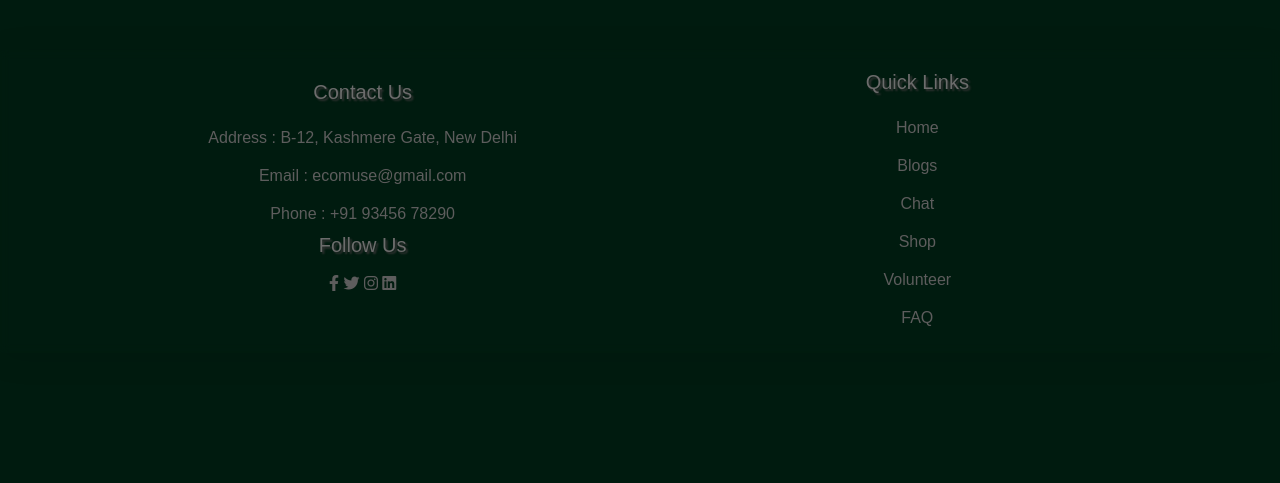
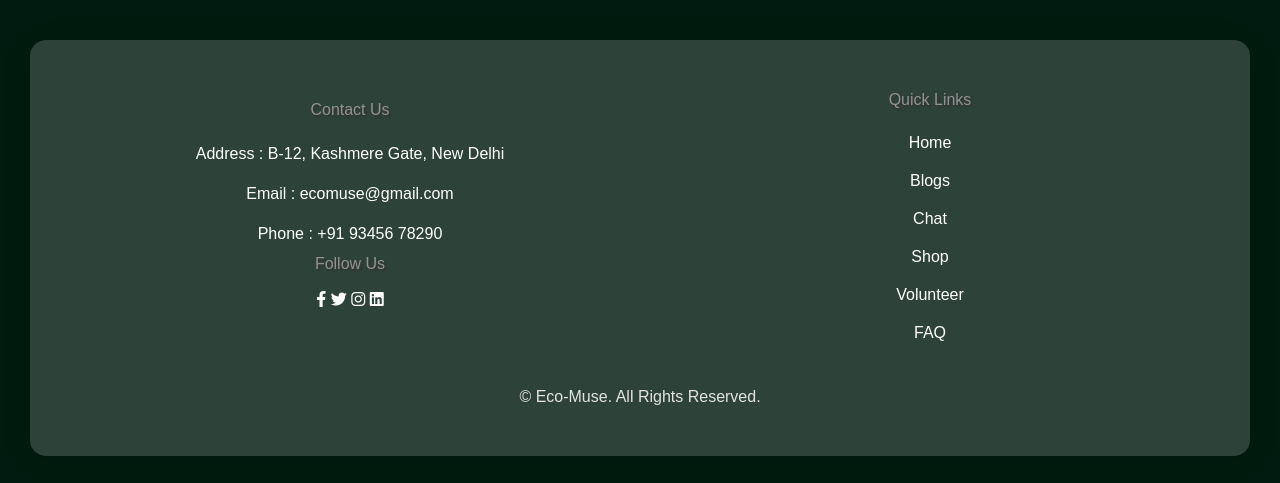
Before and after one commit to urvashi2004/Eco-Muse, a plain HTML site: page Shop/shop.html in a window 1280 px wide. Shown: the part 1263-1746 px from the top of the page. Before the commit the page ends 1616 px from the top, so only its background shows below. Drawn offline with nearby package versions, Linux system fonts and the light colour scheme.

Commit message:
Nav And Footer Successfully Added

```diff
--- a/Blogs/blog_style.css
+++ b/Blogs/blog_style.css
@@ -153,11 +153,17 @@ nav {
 }
 
 .footer {
+    background-color: #001b0f;
+    padding: 30px;
+}
+
+.footer-invi-box {
+    padding: 30px;
+    background: rgba(225, 225, 225, 0.2);
+    border-radius: 16px;
     box-shadow: 0 4px 30px rgba(0, 0, 0, 0.1);
     backdrop-filter: blur(5px);
     -webkit-backdrop-filter: blur(5px);
-    height: auto;
-    background-color: #2d2d2d;
 }
 
 .footer-container {
--- a/Chat/chatroom_style.css
+++ b/Chat/chatroom_style.css
@@ -9,7 +9,6 @@
 }
 
 body {
-    background-color: #001b0f;
     font-family: 'Inter', sans-serif;
     color: var(--slate-700);
 }
--- a/FAQs/faq.css
+++ b/FAQs/faq.css
@@ -10,7 +10,6 @@
 body{
     width: 100%;
     height: auto;
-    background-color: white;
 }
 
 nav {
@@ -221,11 +220,17 @@ nav {
 }
 
 .footer {
+    background-color: #001b0f;
+    padding: 30px;
+}
+
+.footer-invi-box {
+    padding: 30px;
+    background: rgba(225, 225, 225, 0.2);
+    border-radius: 16px;
     box-shadow: 0 4px 30px rgba(0, 0, 0, 0.1);
     backdrop-filter: blur(5px);
     -webkit-backdrop-filter: blur(5px);
-    height: auto;
-    background-color: #2d2d2d;
 }
 
 .footer-container {
--- a/Shop/shop.css
+++ b/Shop/shop.css
@@ -135,11 +135,13 @@ body {
   }
 
   .footer {
+    padding: 30px;
+    background: rgba(225, 225, 225, 0.2);
+    border-radius: 16px;
     box-shadow: 0 4px 30px rgba(0, 0, 0, 0.1);
     backdrop-filter: blur(5px);
     -webkit-backdrop-filter: blur(5px);
-      margin-top: 50px;
-      height: auto;
+    margin: 30px;
 }
 
 .footer-container {
@@ -154,23 +156,24 @@ body {
 
 .footer-content {
 align-self: center;
-      width: 30%;
+align-items: center;
+justify-content: center;
+width: 50%;
 color: #fff;
 }
 
 .footer-content h3 {
-      font-size: 20px;
+font-size: 1rem;
 margin-bottom: 15px;
 text-align: center;
-      color: #6c6c6c;
+color: #939393;
 text-shadow: 2px 2px 2px #333;
 }
 
 .footer-content p {
 margin: auto;
-      padding: 7px;
+padding: 0.5rem;
 text-align: center;
-      color: #5d5d5d;
 }
 
 .footer-content ul {
@@ -218,7 +221,7 @@ body {
 
 a {
 text-decoration: none;
-      color: #5d5d5d;
+color: #fff;
 }
 
 a:hover {
@@ -236,7 +239,7 @@ body {
 }
 
 .bottom-bar p {
-      color: #747474;
+color: #e3e3e3;
 margin: 0;
 font-size: 16px;
 padding: 7px;
--- a/Shop/shop.html
+++ b/Shop/shop.html
@@ -12,7 +12,7 @@
 </head>
 
 <body>
-  <nav class="navbar navbar-expand-lg navbar-light">
+  <nav class="navbar navbar-expand-lg navbar-dark">
     <a class="navbar-brand" href="../Home/homepage.html">Eco-Muse</a>
 
     <button class="navbar-toggler" type="button" data-toggle="collapse" data-target="#navbarSupportedContent" aria-controls="navbarSupportedContent" aria-expanded="false" aria-label="Toggle navigation">
@@ -225,6 +225,10 @@
           </ul>
         </div>
       </div>
+
+      <div class="bottom-bar">
+        <p>&copy; Eco-Muse. All Rights Reserved.</p>
+    </div>
   </footer>
 
   <script src="https://code.jquery.com/jquery-3.5.1.slim.min.js"></script>
```
Also changed, not shown: Blogs/blog.html (+5 -5 lines), Chat/comm.html (+2 -1 lines), FAQs/faq.html (+9 -1 lines), Volunteer/create_community.html (+2 -2 lines), Volunteer/join_community.html (+2 -2 lines), Volunteer/volunteer_page.html (+14 -6 lines). Lines whose indentation alone changed are shown as unchanged.
